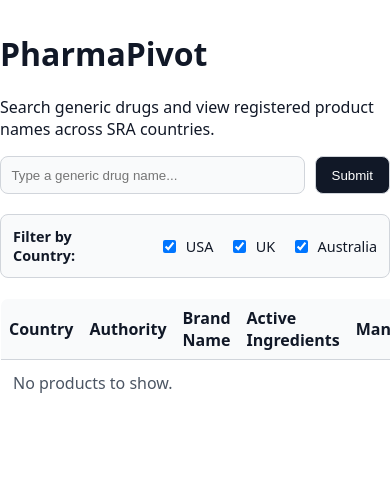
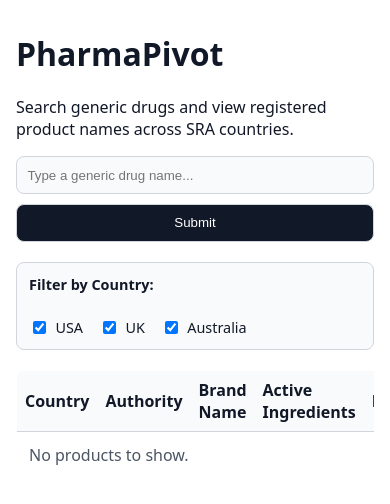
Before and after one commit to DaKheera47/rx, a FastAPI app: page / in a window 390 px wide; the page is wider, and only the part inside the window is pictured. Shown: the top 504 px of that part. Run offline with FastAPI, Linux system fonts and the light colour scheme.

Commit message:
responsive

```diff
--- a/src/pharma_pivot/web/templates/index.html
+++ b/src/pharma_pivot/web/templates/index.html
@@ -97,10 +97,35 @@
         cursor: pointer;
         font-size: 0.9rem;
       }
+
+      .table-wrapper {
+        overflow-x: auto;
+        -webkit-overflow-scrolling: touch;
+      }
+
+      @media (max-width: 640px) {
+        .search-form {
+          flex-direction: column;
+          align-items: stretch;
+        }
+
+        .submit-btn {
+          width: 100%;
+        }
+
+        .filter-group {
+          flex-wrap: wrap;
+        }
+
+        .filter-group > span {
+          width: 100%;
+          margin-bottom: 0.5rem;
+        }
+      }
     </style>
   </head>
   <body>
-    <main style="max-width: 900px; margin: 2rem auto; font-family: system-ui, sans-serif">
+    <main style="max-width: 900px; margin: 2rem auto; padding: 0 1rem; font-family: system-ui, sans-serif">
       <h1>PharmaPivot</h1>
       <p>Search generic drugs and view registered product names across SRA countries.</p>
 
--- a/src/pharma_pivot/web/templates/partials/results_table.html
+++ b/src/pharma_pivot/web/templates/partials/results_table.html
@@ -6,6 +6,7 @@
 <p><strong>RXCUI:</strong> {{ rxcui }}</p>
 {% endif %}
 
+<div class="table-wrapper">
 <table id="results-table" style="width: 100%; border-collapse: collapse; border: 1px solid var(--border); border-radius: 8px; overflow: hidden">
   <thead>
     <tr style="background: var(--surface)">
@@ -34,3 +35,4 @@
     {% endfor %}
   </tbody>
 </table>
+</div>
```
